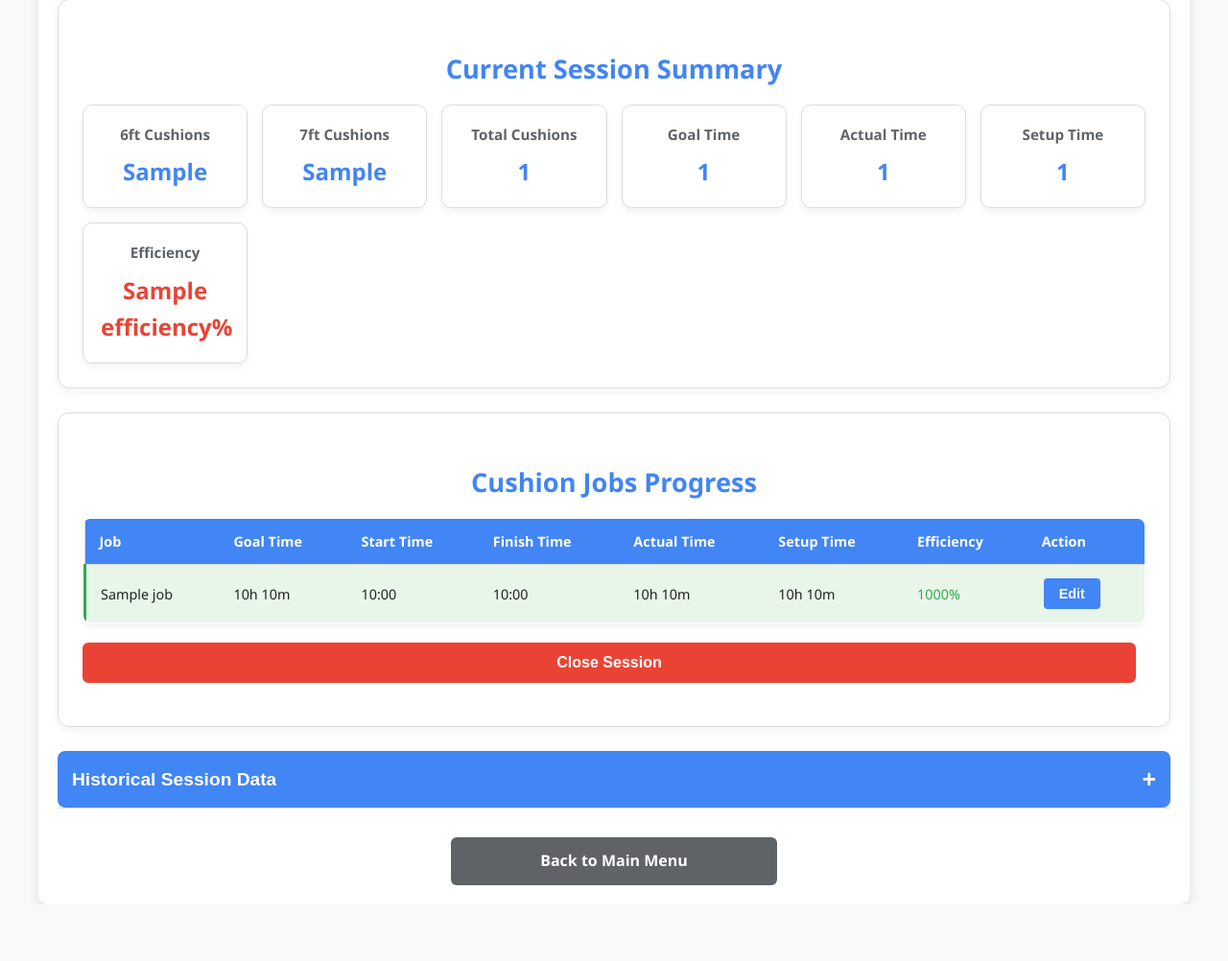
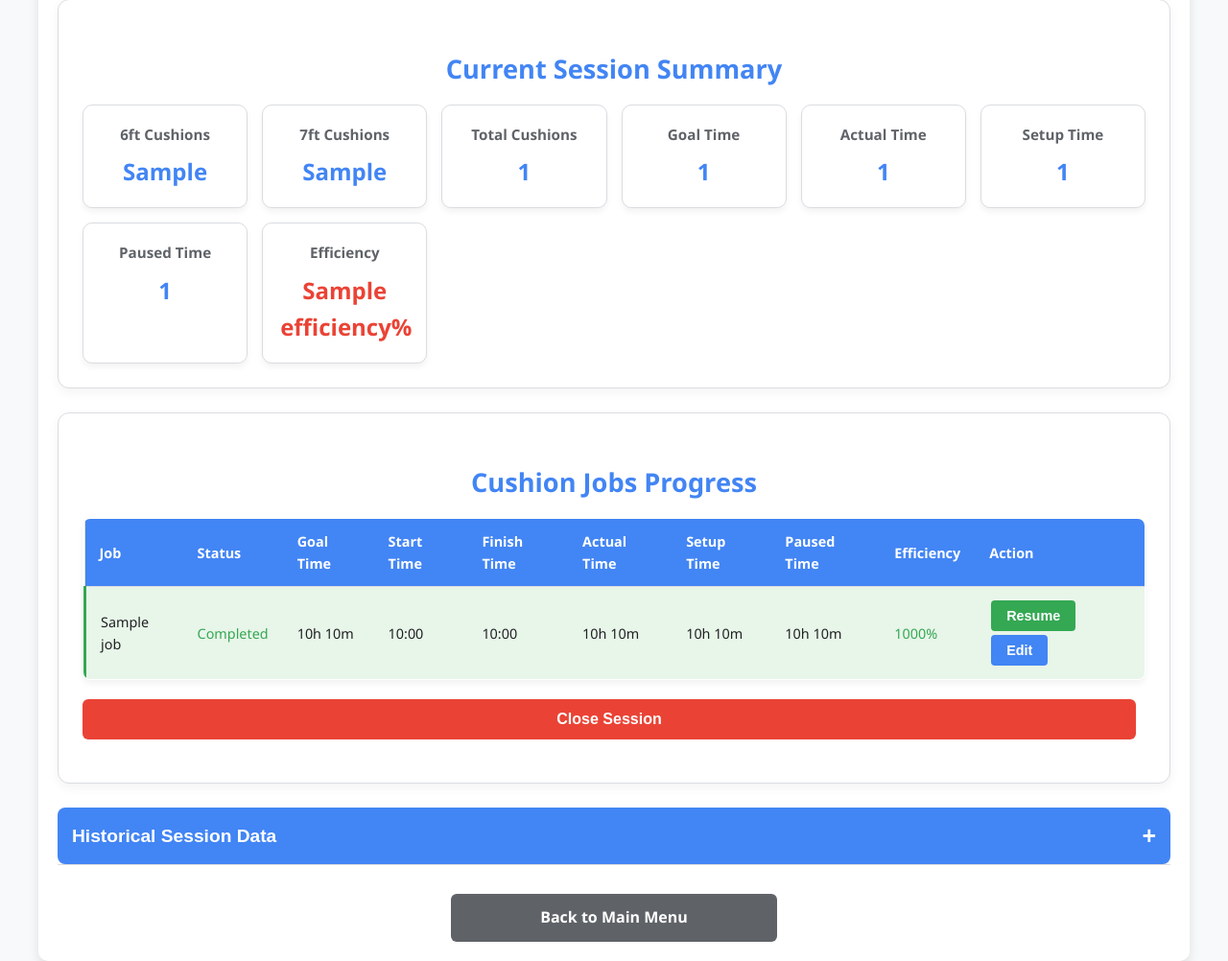
Before and after one commit to Bitcade1/Pooltracker, a Flask app: template templates/counting_cushions.html in a window 1280 px wide. Shown: the part 185-1187 px from the top of the page at 96% size. Before the commit the page ends 1128 px from the top, so only its background shows below. Run offline with Flask 3, Linux system fonts and the light colour scheme; the template is opened without the code that fills it: most values are stand-ins (such as "Sample title", 1, 10 or a date in 2020).

Commit message:
Update counting_cushions.html

```diff
--- a/templates/counting_cushions.html
+++ b/templates/counting_cushions.html
@@ -15,6 +15,7 @@
             --card-bg-color: #ffffff;
             --text-color: #202124;
             --border-color: #dadce0;
+            --pause-color: #ff9800;
         }
 
         body {
@@ -209,6 +210,11 @@
             border-left: 4px solid var(--secondary-color);
         }
 
+        .job-status-paused {
+            background-color: #fff3cd;
+            border-left: 4px solid var(--pause-color);
+        }
+
         .action-btn {
             padding: 8px 16px;
             border-radius: 4px;
@@ -243,6 +249,15 @@
 
         .finish-btn:hover {
             background-color: #d23228;
+        }
+
+        .pause-btn {
+            background-color: var(--pause-color);
+            color: white;
+        }
+
+        .pause-btn:hover {
+            background-color: #e65100;
         }
 
         .edit-btn {
@@ -570,12 +585,13 @@
             setTimeout(updateClock, 1000);
         }
 
-        function openEditModal(jobId, jobName, startTime, finishTime, setupMinutes) {
+        function openEditModal(jobId, jobName, startTime, finishTime, setupMinutes, pausedMinutes) {
             document.getElementById('modal-job-name').innerText = jobName;
             document.getElementById('record_id').value = jobId;
             document.getElementById('start_time').value = startTime || '';
             document.getElementById('finish_time').value = finishTime || '';
             document.getElementById('setup_minutes').value = setupMinutes || '';
+            document.getElementById('paused_minutes').value = pausedMinutes || '';
             document.getElementById('editModal').style.display = "block";
         }
 
@@ -654,6 +670,10 @@
                         <div class="stat-value">{{ session_summary.total_setup_formatted }}</div>
                     </div>
                     <div class="stat-card">
+                        <div class="stat-label">Paused Time</div>
+                        <div class="stat-value">{{ session_summary.total_paused_formatted }}</div>
+                    </div>
+                    <div class="stat-card">
                         <div class="stat-label">Efficiency</div>
                         <div class="stat-value {% if session_summary.efficiency >= 90 %}efficiency-high{% elif session_summary.efficiency >= 70 %}efficiency-medium{% else %}efficiency-low{% endif %}">
                             {{ session_summary.efficiency }}%
@@ -670,11 +690,13 @@
                         <thead>
                             <tr>
                                 <th>Job</th>
+                                <th>Status</th>
                                 <th>Goal Time</th>
                                 <th>Start Time</th>
                                 <th>Finish Time</th>
                                 <th class="hidden-mobile">Actual Time</th>
                                 <th class="hidden-mobile">Setup Time</th>
+                                <th class="hidden-mobile">Paused Time</th>
                                 <th class="hidden-mobile">Efficiency</th>
                                 <th>Action</th>
                             </tr>
@@ -683,15 +705,28 @@
                             {% for record in job_records %}
                                 <tr class="
                                     {% if record.finish_time %}job-status-complete
+                                    {% elif record.paused_time %}job-status-paused
                                     {% elif record.start_time %}job-status-active
                                     {% else %}job-status-pending{% endif %}
                                 ">
                                     <td>{{ record.job.name }}</td>
+                                    <td>
+                                        {% if record.finish_time %}
+                                            <span style="color: var(--secondary-color);">Completed</span>
+                                        {% elif record.paused_time %}
+                                            <span style="color: var(--pause-color); font-weight: bold;">Paused</span>
+                                        {% elif record.start_time %}
+                                            <span style="color: var(--primary-color);">In Progress</span>
+                                        {% else %}
+                                            <span style="color: var(--accent-color);">Pending</span>
+                                        {% endif %}
+                                    </td>
                                     <td>{% if record.goal_minutes %}{{ (record.goal_minutes // 60)|int }}h {{ record.goal_minutes % 60 }}m{% else %}Not set{% endif %}</td>
                                     <td>{{ record.start_time.strftime('%H:%M') if record.start_time else 'Not started' }}</td>
                                     <td>{{ record.finish_time.strftime('%H:%M') if record.finish_time else 'Not finished' }}</td>
                                     <td class="hidden-mobile">{% if record.actual_minutes %}{{ (record.actual_minutes // 60)|int }}h {{ record.actual_minutes % 60 }}m{% else %}-{% endif %}</td>
                                     <td class="hidden-mobile">{% if record.setup_minutes %}{{ (record.setup_minutes // 60)|int }}h {{ record.setup_minutes % 60 }}m{% else %}-{% endif %}</td>
+                                    <td class="hidden-mobile">{% if record.paused_minutes %}{{ (record.paused_minutes // 60)|int }}h {{ record.paused_minutes % 60 }}m{% else %}-{% endif %}</td>
                                     <td class="hidden-mobile">
                                         {% if record.actual_minutes and record.goal_minutes %}
                                             {% set efficiency = (record.goal_minutes / record.actual_minutes * 100)|round(2) %}
@@ -703,21 +738,31 @@
                                         {% endif %}
                                     </td>
                                     <td>
-                                        {% if not record.start_time %}
+                                        {% if record.paused_time %}
+                                            <!-- Job is paused - show Resume button -->
+                                            <form method="POST" action="{{ url_for('counting_cushions') }}" style="margin:0; display:inline;">
+                                                <input type="hidden" name="job_record_id" value="{{ record.id }}">
+                                                <button type="submit" name="job_action" value="start" class="action-btn start-btn">Resume</button>
+                                            </form>
+                                        {% elif not record.start_time %}
+                                            <!-- Job not started yet - show Start button -->
                                             <form method="POST" action="{{ url_for('counting_cushions') }}" style="margin:0; display:inline;">
                                                 <input type="hidden" name="job_record_id" value="{{ record.id }}">
                                                 <button type="submit" name="job_action" value="start" class="action-btn start-btn">Start</button>
                                             </form>
                                         {% elif not record.finish_time %}
+                                            <!-- Job in progress - show Finish and Pause buttons -->
                                             <form method="POST" action="{{ url_for('counting_cushions') }}" style="margin:0; display:inline;">
                                                 <input type="hidden" name="job_record_id" value="{{ record.id }}">
                                                 <button type="submit" name="job_action" value="finish" class="action-btn finish-btn">Finish</button>
+                                                <button type="submit" name="job_action" value="pause" class="action-btn pause-btn">Pause</button>
                                             </form>
                                         {% endif %}
                                         <button type="button" onclick="openEditModal('{{ record.id }}', '{{ record.job.name }}',
                                             '{{ record.start_time.strftime('%H:%M') if record.start_time else '' }}',
                                             '{{ record.finish_time.strftime('%H:%M') if record.finish_time else '' }}',
-                                            '{{ record.setup_minutes if record.setup_minutes else '' }}')"
+                                            '{{ record.setup_minutes if record.setup_minutes else '' }}',
+                                            '{{ record.paused_minutes if record.paused_minutes else '' }}')"
                                             class="action-btn edit-btn">Edit</button>
                                     </td>
                                 </tr>
@@ -781,6 +826,7 @@
                                 <th class="hidden-mobile">Goal Time</th>
                                 <th class="hidden-mobile">Actual Time</th>
                                 <th class="hidden-mobile">Setup Time</th>
+                                <th class="hidden-mobile">Paused Time</th>
                                 <th>Efficiency</th>
                                 <th>Actions</th>
                             </tr>
@@ -794,6 +840,7 @@
                                     <td class="hidden-mobile">{{ session.goal_formatted }}</td>
                                     <td class="hidden-mobile">{{ session.actual_formatted }}</td>
                                     <td class="hidden-mobile">{{ session.setup_formatted }}</td>
+                                    <td class="hidden-mobile">{{ session.paused_formatted }}</td>
                                     <td class="{% if session.efficiency >= 90 %}efficiency-high{% elif session.efficiency >= 70 %}efficiency-medium{% else %}efficiency-low{% endif %}">
                                         {{ session.efficiency }}%
                                     </td>
@@ -806,7 +853,7 @@
                                     </td>
                                 </tr>
                                 <tr>
-                                    <td colspan="8" style="padding: 0;">
+                                    <td colspan="9" style="padding: 0;">
                                         <div id="sessionDetails{{ session.id }}" class="collapsible-content">
                                             <div class="collapsible-inner">
                                                 <h4>Detailed Job Times</h4>
@@ -820,6 +867,7 @@
                                                                 <th>Finish Time</th>
                                                                 <th>Actual Time</th>
                                                                 <th>Setup Time</th>
+                                                                <th>Paused Time</th>
                                                                 <th>Efficiency</th>
                                                                 <th>Actions</th>
                                                             </tr>
@@ -833,6 +881,7 @@
                                                                     <td>{{ job.finish_time if job.finish_time else '-' }}</td>
                                                                     <td>{% if job.actual_minutes %}{{ (job.actual_minutes // 60)|int }}h {{ job.actual_minutes % 60 }}m{% else %}-{% endif %}</td>
                                                                     <td>{% if job.setup_minutes %}{{ (job.setup_minutes // 60)|int }}h {{ job.setup_minutes % 60 }}m{% else %}-{% endif %}</td>
+                                                                    <td>{% if job.paused_minutes %}{{ (job.paused_minutes // 60)|int }}h {{ job.paused_minutes % 60 }}m{% else %}-{% endif %}</td>
                                                                     <td>
                                                                         {% if job.efficiency %}
                                                                             <span class="{% if job.efficiency >= 90 %}efficiency-high{% elif job.efficiency >= 70 %}efficiency-medium{% else %}efficiency-low{% endif %}">
@@ -846,7 +895,8 @@
                                                                         <button type="button" onclick="openEditModal('{{ job.id }}', '{{ job.name }}',
                                                                             '{{ job.start_time }}',
                                                                             '{{ job.finish_time }}',
-                                                                            '{{ job.setup_minutes }}')"
+                                                                            '{{ job.setup_minutes }}',
+                                                                            '{{ job.paused_minutes }}')"
                                                                             class="action-btn edit-btn">Edit</button>
                                                                     </td>
                                                                 </tr>
@@ -860,7 +910,7 @@
                                 </tr>
                             {% else %}
                                 <tr>
-                                    <td colspan="8">No historical data available</td>
+                                    <td colspan="9">No historical data available</td>
                                 </tr>
                             {% endfor %}
                         </tbody>
@@ -895,6 +945,11 @@
                         <input type="number" id="setup_minutes" name="setup_minutes" class="form-control" min="0">
                     </div>
 
+                    <div class="form-group">
+                        <label for="paused_minutes">Paused Minutes:</label>
+                        <input type="number" id="paused_minutes" name="paused_minutes" class="form-control" min="0">
+                    </div>
+
                     <button type="submit" class="btn btn-primary">Save Changes</button>
                     <button type="button" class="btn btn-danger" onclick="closeModal()">Cancel</button>
                 </form>
```
